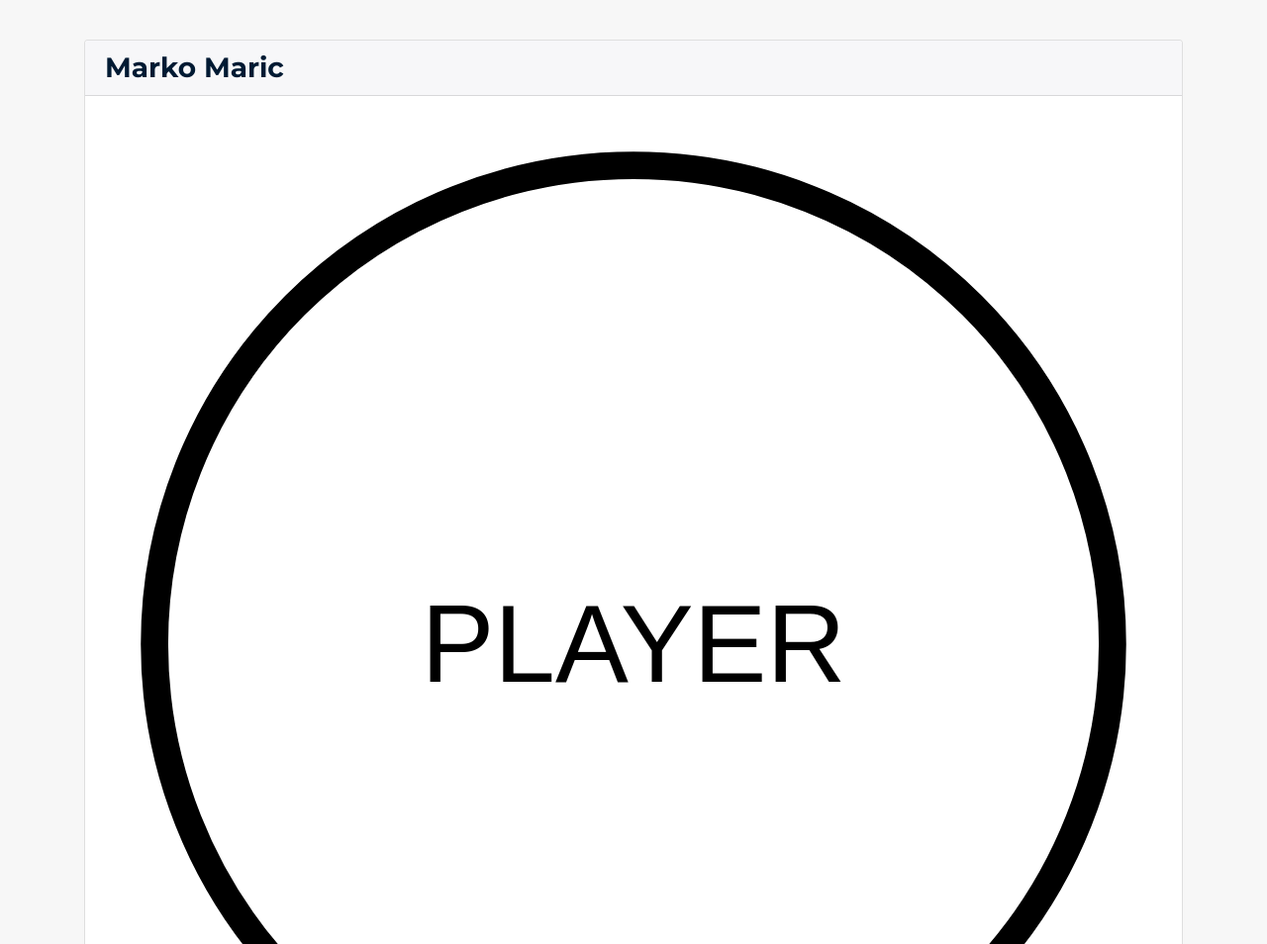
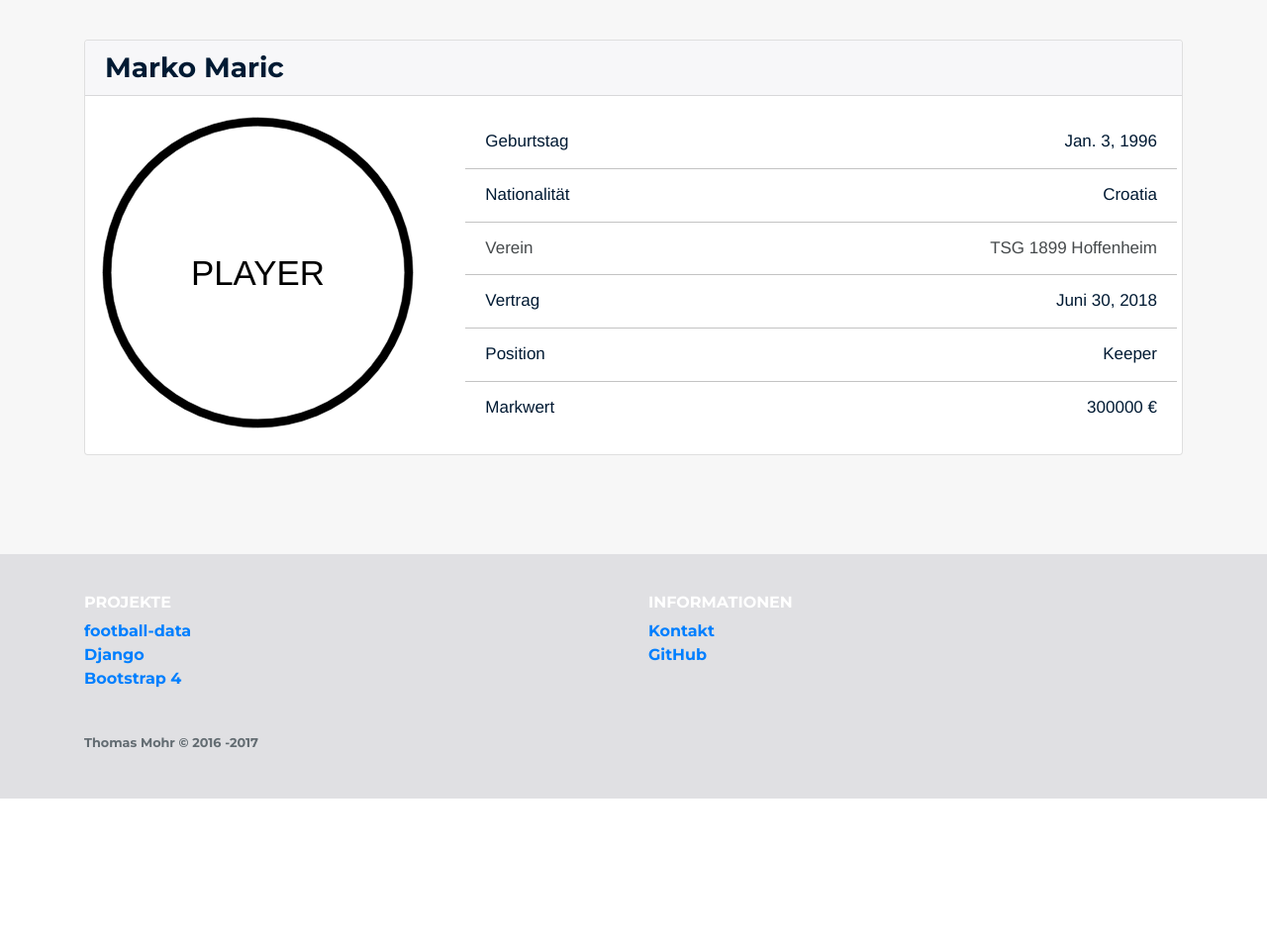
Before and after one commit to Thames1990/SoccerStatsDjango, a Django app: page /players/165/ in a window 1280 px wide. Shown: the part 60-1014 px from the top of the page at 99% size. After the commit the page ends 867 px from the top, so only its background shows below. Run offline with Django 3.2, Linux system fonts and the light colour scheme; data comes from the database, SQL or seed files in the repository; some libraries are stand-ins or nearby versions.

Commit message:
Improve player detail view template

```diff
--- a/templates/player/player_detail.html
+++ b/templates/player/player_detail.html
@@ -10,6 +10,8 @@
                 <div class="card-header">
                     <h3 class="card-title mb-0">{{ player.name }}</h3>
                 </div>
+                <div class="row">
+                    <div class="col-4 mt-1">
                         {% if player.image %}
                             <img
                                     class="card-img-top mx-auto"
@@ -23,6 +25,8 @@
                                     alt="{{ player.name }}"
                             >
                         {% endif %}
+                    </div>
+                    <div class="col-8 card-block">
                         <ul class="list-group list-group-flush">
                             {% if player.date_of_birth %}
                                 <li class="list-group-item">
@@ -38,7 +42,8 @@
                                     <p class="mb-0">{{ player.nationality }}</p>
                                 </div>
                             </li>
-                    <a href="{% url 'team:detail' player.team_id %}" class="list-group-item list-group-item-action">
+                            <a href="{% url 'team:detail' player.team_id %}"
+                               class="list-group-item list-group-item-action">
                                 <div class="d-flex w-100 justify-content-between">
                                     <p class="mb-0">Verein</p>
                                     <p class="mb-0">{{ player.team.name }}</p>
@@ -77,5 +82,7 @@
                         </ul>
                     </div>
                 </div>
+            </div>
+        </div>
     </section>
 {% endblock %}
```
Lines whose indentation alone changed are shown as unchanged.
